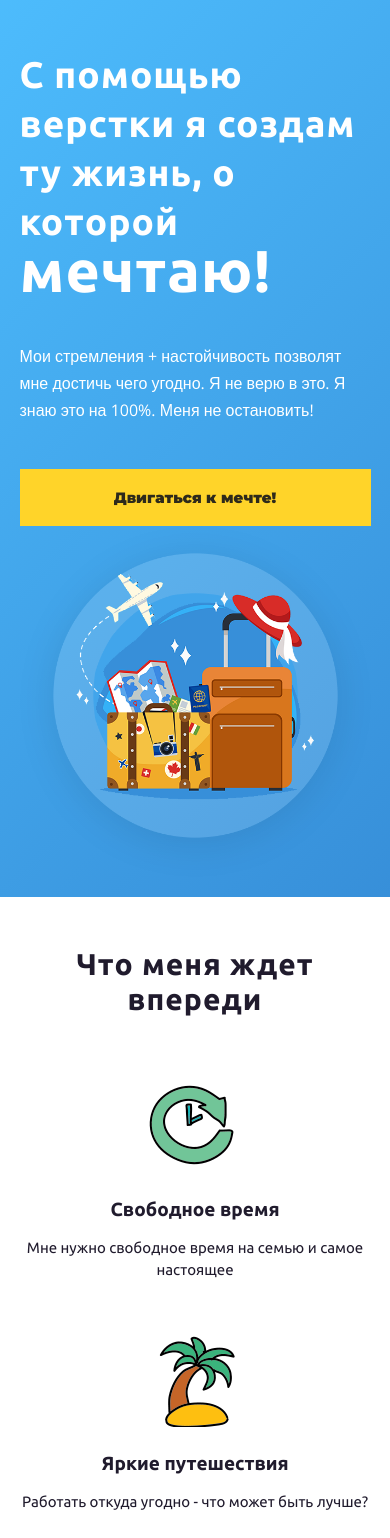
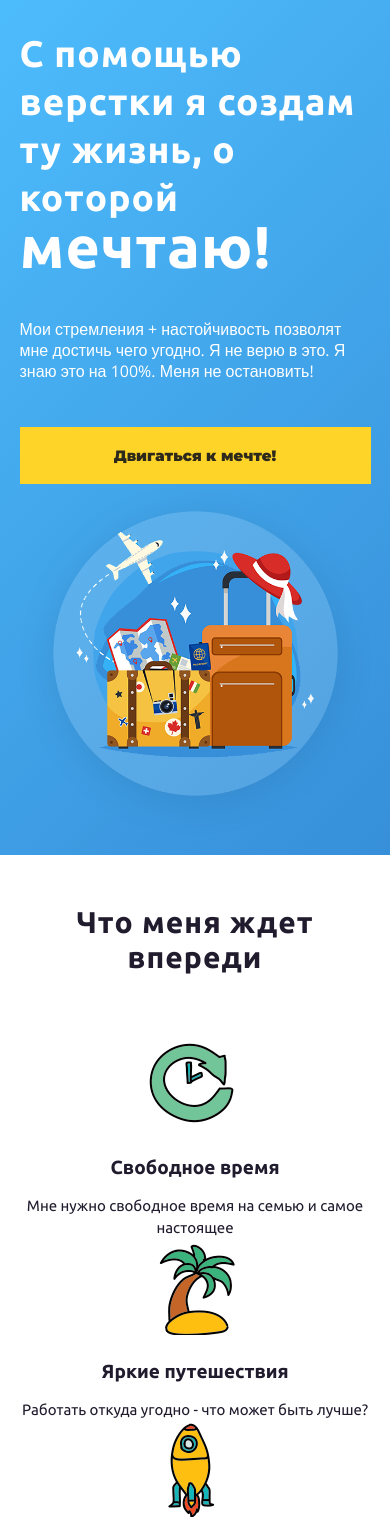
Before and after one commit to irinapr25/wayup_homework-4, a plain HTML site: page index.html in a window 390 px wide. Shown: the part 61-1599 px from the top of the page. Drawn offline with nearby package versions, Linux system fonts and the light colour scheme.

Commit message:
Add files via upload

```diff
--- a/css/main.css
+++ b/css/main.css
@@ -17,7 +17,6 @@ p {
 	margin: 0;
 	padding: 0;
 }
-
 .container {
 	width: 1170px;
 	margin: 0 auto;
@@ -36,10 +35,13 @@ p {
 .wrapper {
 	display: flex;
 	justify-content: space-between;
+	align-items: center;
 }
 .offer {
-	margin: 135px 0 0 0;
 	width: 529px;
+}
+.logo {
+	margin: 0 0 10px 0;
 }
 .title {
 	font-size: 37px;
@@ -162,14 +164,20 @@ p {
 	.header {
 		padding: 20px 0 20px 0;
 	}
-	.offer {
-		margin: 50px 0 0 0;
+	.logo {
+		margin: 0 0 30px 0;
 	}
 	.intro {
 		width: auto;
 	}
 	.travel {
 		width: 550px;
+	}
+	.title {
+		line-height: 1.3em;
+	}
+	.intro {
+		line-height: 1.3em;
 	}
 	.learn {
 		padding: 50px 0 50px 0;
@@ -200,8 +208,8 @@ p {
 		flex-direction: column;
 	}
 	.priority {
-		width: auto;
-		margin: 0 0 50px 0;
+		margin: 0 auto;
+		width: 100%;
 	}
 }
 @media screen and (max-width: 768px) {
@@ -216,10 +224,12 @@ p {
 	}
 	.input {
 		width: 100%;
+		padding: 0 0 0 15px;
 	}
 }
 @media screen and (max-width: 576px) {
 	.container {
 		width: 90%;
 	}
+
 }
```
